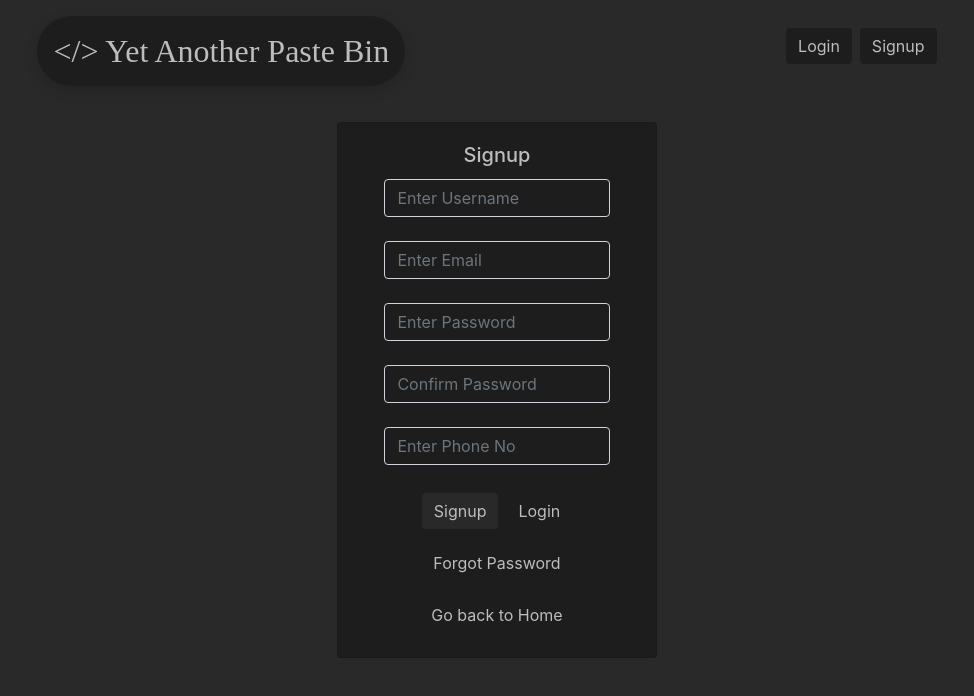
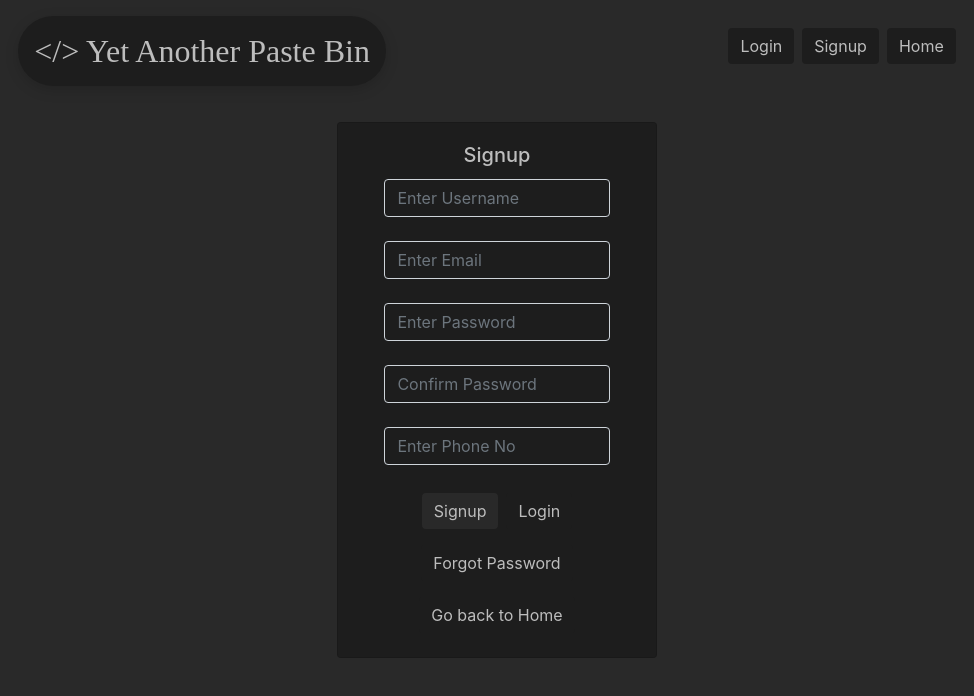
Before and after one commit to Yet-Another-Paste-Bin/frontend, a React (Create React App) app: page /signup in a window 1280 px wide. Shown: the top 696 px of the page, without its empty margins (143-1117 px from the left). Built offline with nearby package versions, Linux system fonts and the light colour scheme; a web font is replaced by a local one.

Commit message:
Navbar: Introduce Home button

```diff
--- a/src/components/Navbar.js
+++ b/src/components/Navbar.js
@@ -105,6 +105,13 @@
             <SaveBtn />
           </>
         )}
+        {history.location.pathname !== "/" ? (
+          <Link to="/">
+            <button type="button" className="btn btn-secondary m-1">
+              Home
+            </button>
+          </Link>
+        ) : null}
       </>
     );
   };
```
